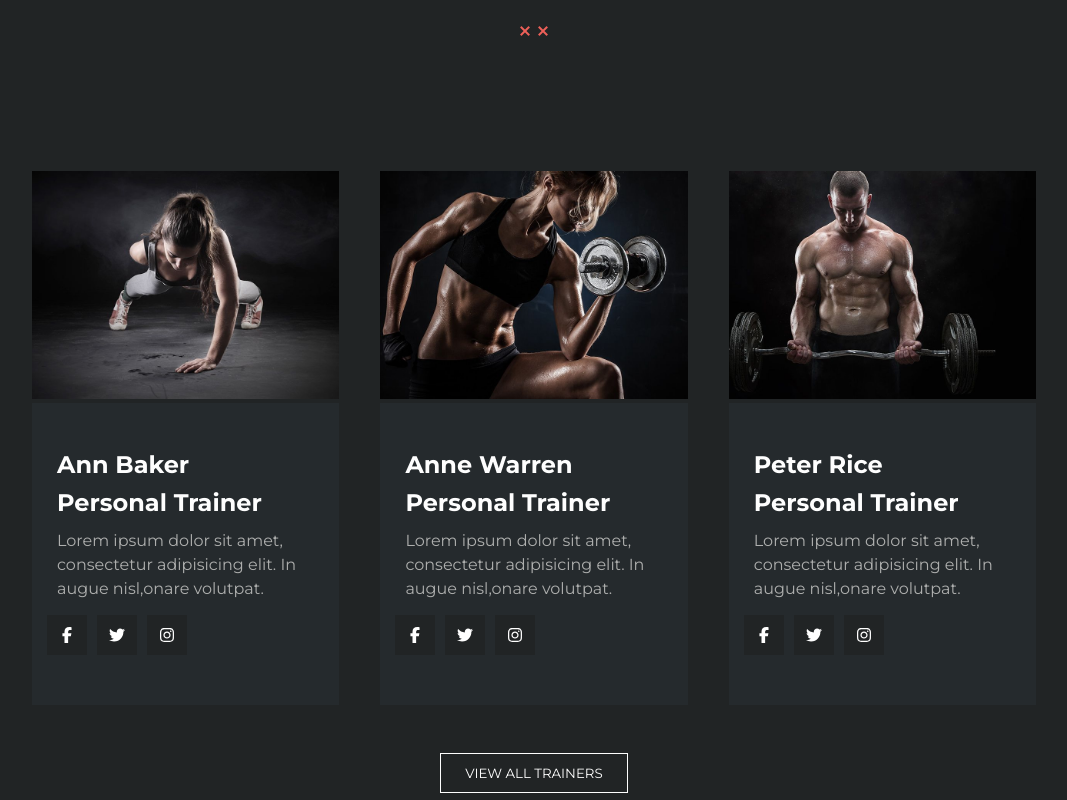
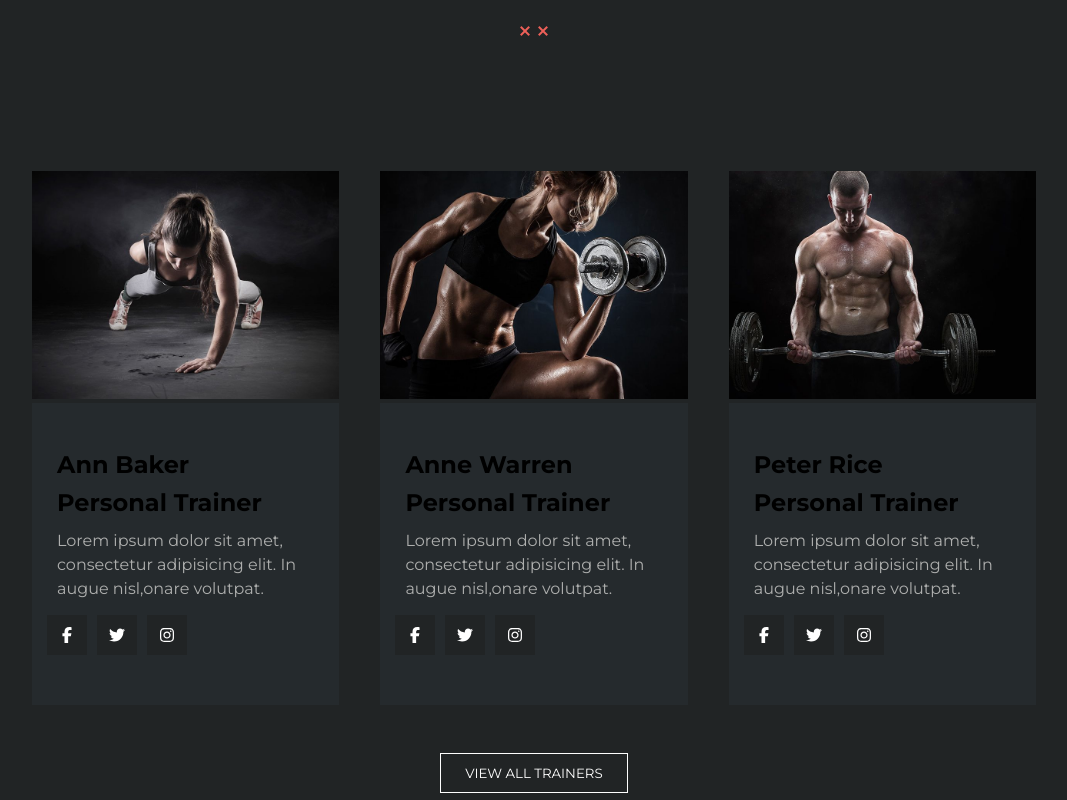
Before and after one commit to giacomo1235/proj-html-vuej, a Vue app: page / in a window 1280 px wide. Shown: the part 5800-6600 px from the top of the page, without its empty margins (106-1173 px from the left). Built offline with nearby package versions, Linux system fonts and the light colour scheme.

Commit message:
fatto component per trainers

```diff
--- a/src/components/MainGym.vue
+++ b/src/components/MainGym.vue
@@ -52,9 +52,6 @@
       </div>
       <div class="secondcards">
         <FacilitiesCard />
-        <!-- <div class="secondcard" v-for=" card in arrSecondCardsFacilities" :key="card.image">
-          <a :href="card.href"><img :src="card.image" alt=""></a>
-        </div> -->
       </div>
     </section>
     <section class="jumbotronsecond">
@@ -72,7 +69,8 @@
         <img src="../assets/images/divider-xx-red.png" alt="">
       </div>
       <div class="thirdcards">
-        <div class="thirdcard" v-for="trainer in arrTrainers" :key="trainer.image">
+        <TrainerCard />
+        <!-- <div class="thirdcard" v-for="trainer in arrTrainers" :key="trainer.image">
           <img :src="trainer.image" alt="">
           <div class="contents">
             <h1>{{trainer.name}}</h1>
@@ -84,7 +82,7 @@
               <div class="icon"><font-awesome-icon icon="fa-brands fa-instagram" /></div>
             </div>
           </div>
-        </div>
+        </div> -->
       </div>
       <button>view all trainers</button>
     </section>
@@ -114,42 +112,18 @@
 import GymCard from './GymCard.vue'
 import ReviewCard from './ReviewCard.vue'
 import FacilitiesCard from './FacilitiesCard.vue'
+import TrainerCard from './TrainerCard.vue'
 export default {
   name: 'MainGym',
   components: {
     GymCard,
     ReviewCard,
-    FacilitiesCard
+    FacilitiesCard,
+    TrainerCard
   },
   data () {
     return {
-      /* arrSecondCardsFacilities: [
-        {
-          image: 'home-image1.jpg',
-          href: '#!'
-        },
-        {
-          image: 'home-image2.jpg',
-          href: '#!'
-        },
-        {
-          image: 'home-image3.jpg',
-          href: '#!'
-        },
-        {
-          image: 'home-image4.jpg',
-          href: '#!'
-        },
-        {
-          image: 'home-image54.jpg',
-          href: '#!'
-        },
-        {
-          image: 'home-image6.jpg',
-          href: '#!'
-        }
-      ], */
-      arrTrainers: [
+      /* arrTrainers: [
         {
           image: 'trainer1.jpg',
           name: 'Ann Baker',
@@ -168,7 +142,7 @@ export default {
           role: 'Personal Trainer',
           bio: 'Lorem ipsum dolor sit amet, consectetur adipisicing elit. In augue nisl,onare volutpat.'
         }
-      ],
+      ], */
       arrNews: [
         {
           title: 'Train with free weights or your body wight?',
@@ -324,18 +298,6 @@ main
     @include flex-layout (center, center, wrap)
     background-color: $shark
     padding: 3rem 0
-    /* .secondcards
-      @include flex-layout (center, space-between, wrap)
-      width: 80%
-      gap: 40px
-      .secondcard
-        width:30%
-        img
-          width: 100%
-        :hover
-          opacity: .5
-          box-shadow: 20px 20px 10px $background_signup
-          cursor: pointer */
   .jumbotronsecond
     @include flex-layout (center, center, wrap)
     background-image: url(../assets/images/home-testimonial-bg.jpg)
@@ -360,7 +322,7 @@ main
     width: 100%
     text-align: center
     padding: 3rem 0
-    .thirdcards
+    /* .thirdcards
       @include flex-layout (center, space-between, wrap)
       width: 80%
       margin: 0 auto
@@ -389,7 +351,7 @@ main
               margin: 0 20px
               margin-left: -10px
               color: white
-              background-color: $background_signup
+              background-color: $background_signup */
   .news
     background-color: $shark
     .fourthcards
--- /dev/null
+++ b/src/components/TrainerCard.vue
@@ -0,0 +1,82 @@
+<template>
+  <div class="thirdcards">
+    <div class="thirdcard" v-for="trainer in arrTrainers" :key="trainer.image">
+      <img :src="trainer.image" alt="">
+      <div class="contents">
+        <h1>{{trainer.name}}</h1>
+        <h1>{{trainer.role}}</h1>
+        <p>{{trainer.bio}}</p>
+        <div class="icone">
+          <div class="icon"><font-awesome-icon icon="fa-brands fa-facebook-f" /></div>
+          <div class="icon"><font-awesome-icon icon="fa-brands fa-twitter" /></div>
+          <div class="icon"><font-awesome-icon icon="fa-brands fa-instagram" /></div>
+        </div>
+      </div>
+    </div>
+  </div>
+</template>
+
+<script>
+export default {
+  name: 'TrainerCard',
+  data () {
+    return {
+      arrTrainers: [
+        {
+          image: 'trainer1.jpg',
+          name: 'Ann Baker',
+          role: 'Personal Trainer',
+          bio: 'Lorem ipsum dolor sit amet, consectetur adipisicing elit. In augue nisl,onare volutpat.'
+        },
+        {
+          image: 'trainer3.jpg',
+          name: 'Anne Warren',
+          role: 'Personal Trainer',
+          bio: 'Lorem ipsum dolor sit amet, consectetur adipisicing elit. In augue nisl,onare volutpat.'
+        },
+        {
+          image: 'trainer4.jpg',
+          name: 'Peter Rice',
+          role: 'Personal Trainer',
+          bio: 'Lorem ipsum dolor sit amet, consectetur adipisicing elit. In augue nisl,onare volutpat.'
+        }
+      ]
+    }
+  }
+
+}
+</script>
+
+<style lang="sass" scoped>
+@import "../assets/styles/style"
+.thirdcards
+      @include flex-layout (center, space-between, wrap)
+      width: 80%
+      margin: 0 auto
+      padding: 3rem 0
+      .thirdcard
+        width: 30%
+        margin: 0 10px
+        img
+          width: 100%
+        .contents
+          background-color: $shark
+          display: flex
+          flex-direction: column
+          gap: 14px
+          line-height: 1.5rem
+          padding: 50px 25px
+          text-align: start
+          p
+            color: $edward
+          .icone
+            display: flex
+            .icon
+              @include flex-layout (center, center, wrap)
+              width: 40px
+              height: 40px
+              margin: 0 20px
+              margin-left: -10px
+              color: white
+              background-color: $background_signup
+</style>
```
